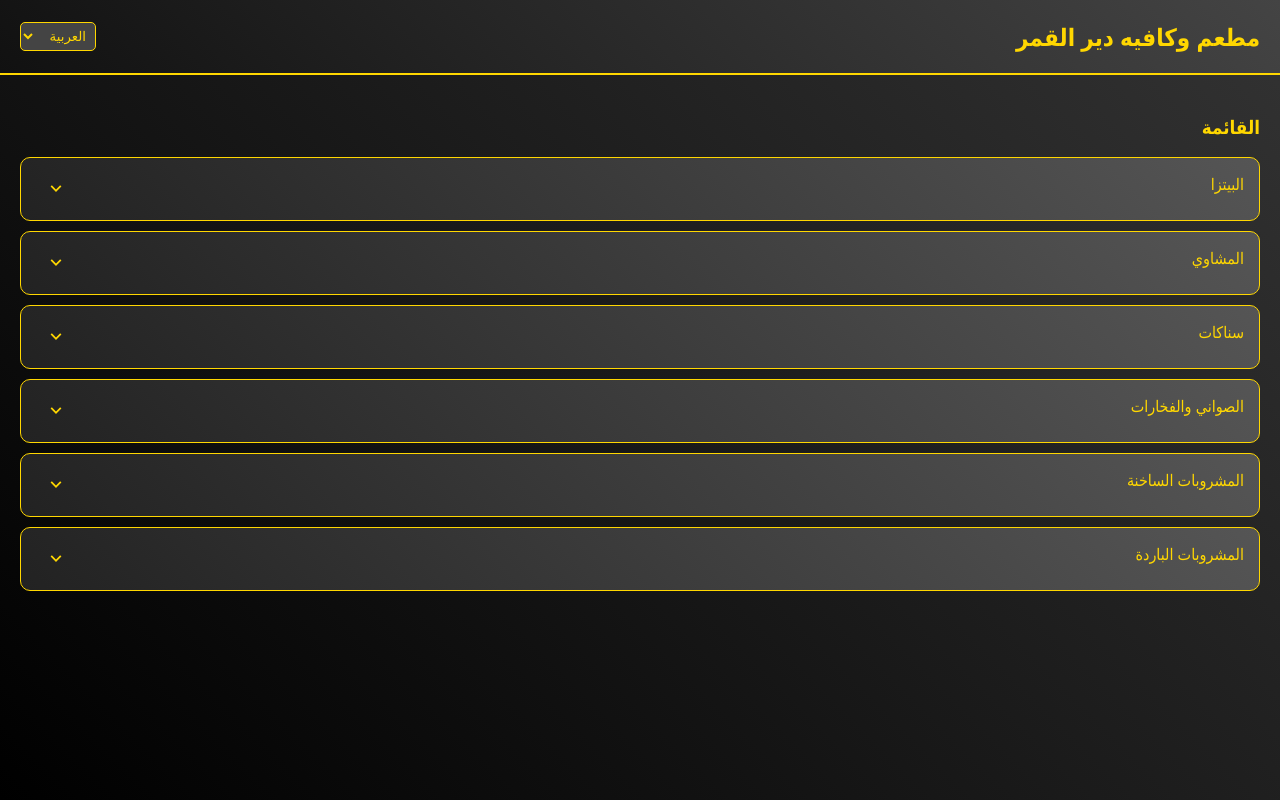
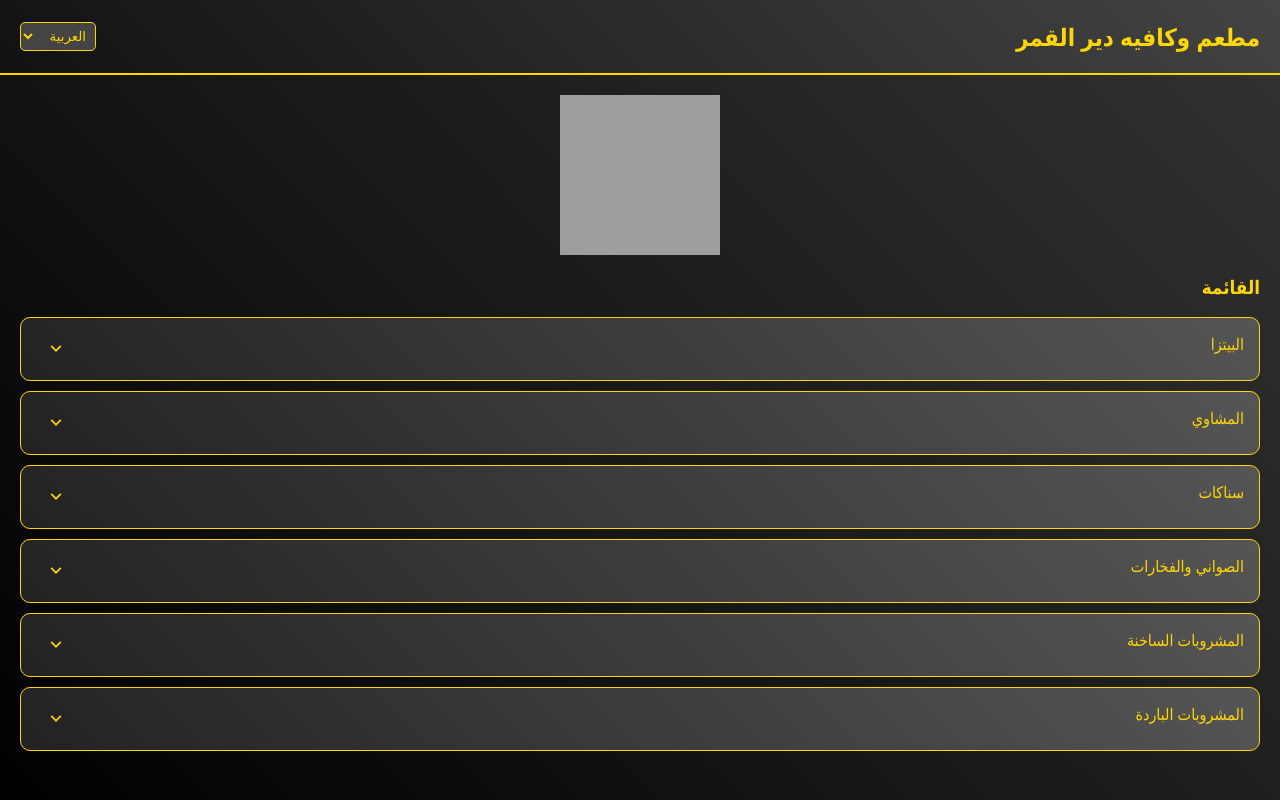
Before and after one commit to lhydevelopers/menucafe, a plain HTML site: page index.html in a window 1280 px wide. Drawn offline with Linux system fonts and the light colour scheme; grey boxes are pictures that could not be loaded.

Commit message:
Update index.html

```diff
--- a/index.html
+++ b/index.html
@@ -127,7 +127,9 @@
         </select>
     </header>
     <main>
-        <section id="menu">
+        <center><img loading="lazy" class="formLogoImg" src="https://www.gulfupp.com/do.php?img=69814" width="160" height="160"></center>
+
+<section id="menu">
             <h3 id="menuTitle">القائمة</h3>
             <ul id="menuItems">
                 <!-- Menu items with products -->
@@ -427,4 +429,5 @@
             font-display: auto;
           }
         </style></vmaker-container>
+
 </body></html>
```
